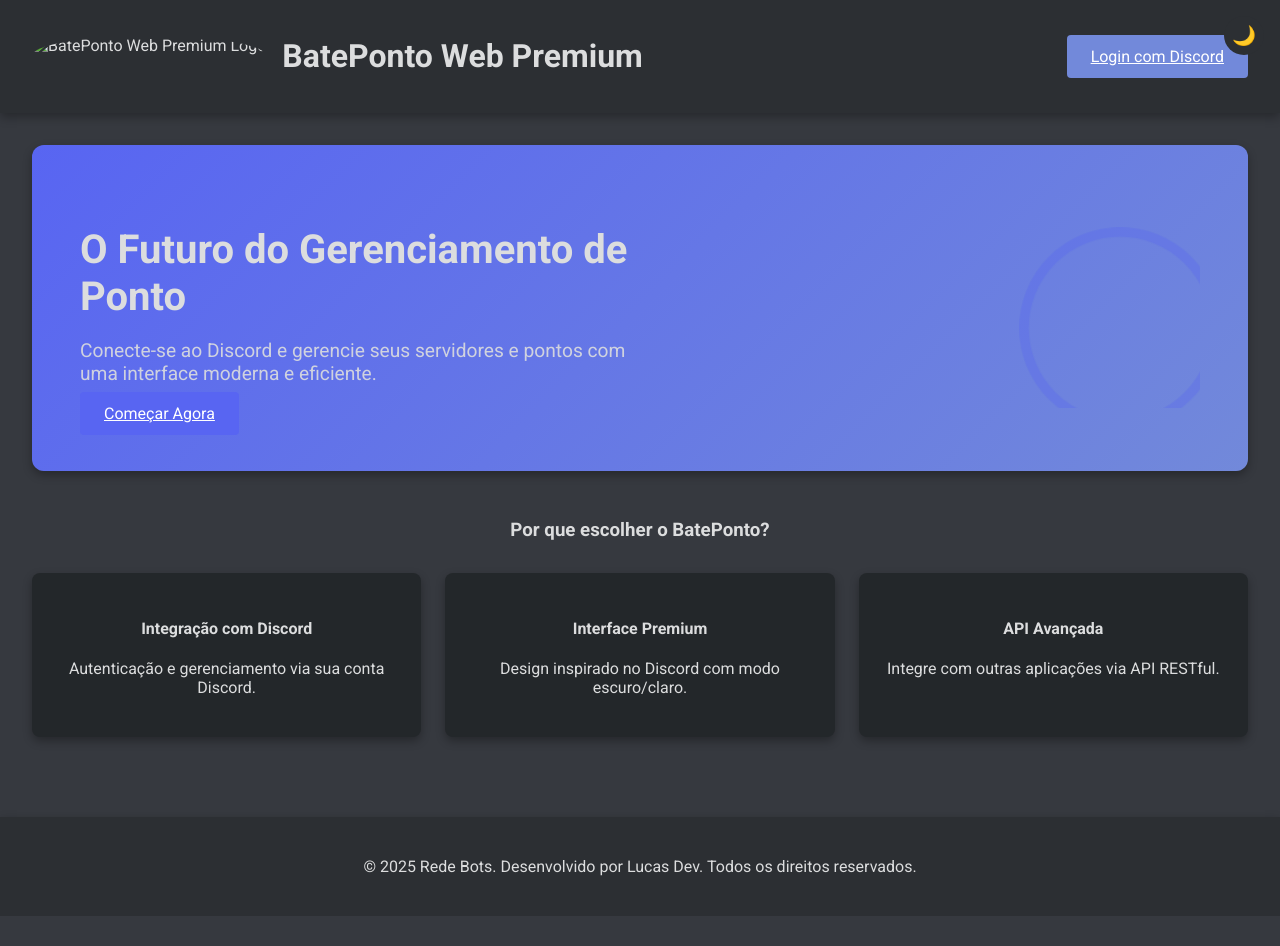
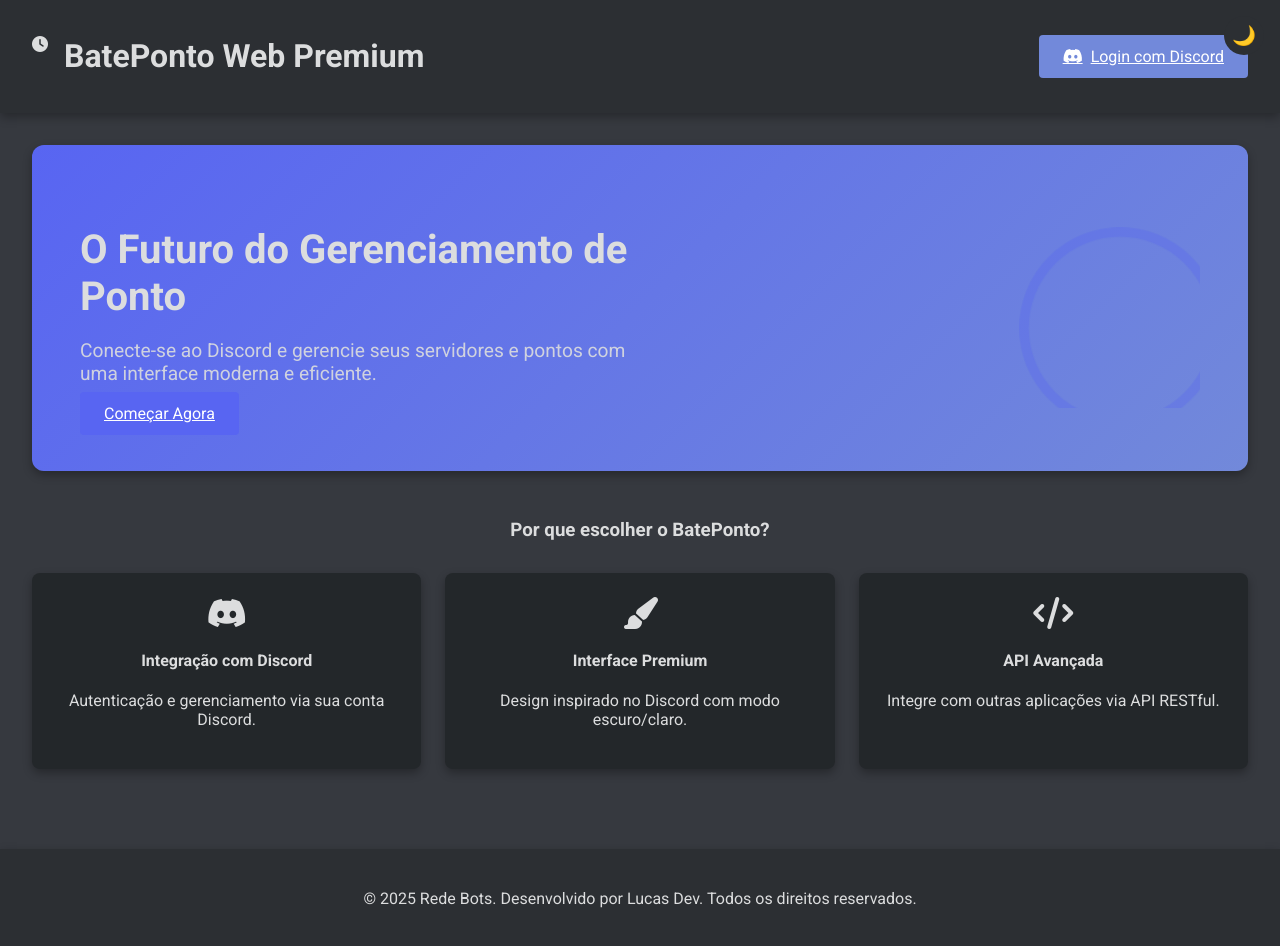
Before and after one commit to LucasDesignerF/bate-ponto-web, a plain HTML site: page index.html in a window 1280 px wide. Before the commit the page ends 916 px from the top, so only its background shows below. Drawn offline with Linux system fonts and the light colour scheme.

Commit message:
Update index.html

```diff
--- a/index.html
+++ b/index.html
@@ -10,11 +10,14 @@
     <meta property="og:title" content="BatePonto Web Premium">
     <meta property="og:description" content="Sistema de gerenciamento de ponto com integração Discord.">
     <meta property="og:url" content="https://bate-ponto-web.pages.dev/">
-    <meta property="og:image" content="https://bate-ponto-web.pages.dev/images/logo.png">
+    <meta property="og:image" content="https://fontawesome.com/images/favicon/apple-touch-icon.png">
     <meta name="twitter:card" content="summary_large_image">
-    <meta name="twitter:image" content="https://bate-ponto-web.pages.dev/images/logo.png">
+    <meta name="twitter:image" content="https://fontawesome.com/images/favicon/apple-touch-icon.png">
+    <!-- Font Awesome CDN -->
+    <link rel="stylesheet" href="https://cdnjs.cloudflare.com/ajax/libs/font-awesome/6.5.1/css/all.min.css" integrity="sha512-DTOQO9RWCH3ppGqcWaEA1BIZOC6xxalwEsw9c2QQeAIftl+Vegovlnee1c9QX4TctnWMn13TZye+giMm8e2LwA==" crossorigin="anonymous" referrerpolicy="no-referrer" />
     <link rel="stylesheet" href="/css/styles.css">
-    <link rel="icon" href="/images/favicon.ico">
+    <!-- Favicon usando SVG do Font Awesome -->
+    <link rel="icon" type="image/svg+xml" href="https://fontawesome.com/icons/clock?f=classic&s=solid">
     <link href="https://fonts.googleapis.com/css2?family=Roboto:wght@400;700&display=swap" rel="stylesheet">
 </head>
 <body>
@@ -23,11 +26,11 @@
     </div>
     <header class="header">
         <div class="logo">
-            <img src="/images/logo.png" alt="BatePonto Web Premium Logo" class="logo-img">
+            <i class="fa-solid fa-clock logo-img"></i>
             <h1>BatePonto Web Premium</h1>
         </div>
         <nav class="nav">
-            <a href="/login.html" class="btn btn-discord">Login com Discord</a>
+            <a href="/login.html" class="btn btn-discord"><i class="fab fa-discord"></i> Login com Discord</a>
         </nav>
     </header>
     <main class="main">
@@ -47,14 +50,17 @@
             <h3>Por que escolher o BatePonto?</h3>
             <div class="features-grid">
                 <div class="feature-card">
+                    <i class="fab fa-discord fa-2x"></i>
                     <h4>Integração com Discord</h4>
                     <p>Autenticação e gerenciamento via sua conta Discord.</p>
                 </div>
                 <div class="feature-card">
+                    <i class="fas fa-paint-brush fa-2x"></i>
                     <h4>Interface Premium</h4>
                     <p>Design inspirado no Discord com modo escuro/claro.</p>
                 </div>
                 <div class="feature-card">
+                    <i class="fas fa-code fa-2x"></i>
                     <h4>API Avançada</h4>
                     <p>Integre com outras aplicações via API RESTful.</p>
                 </div>
```
